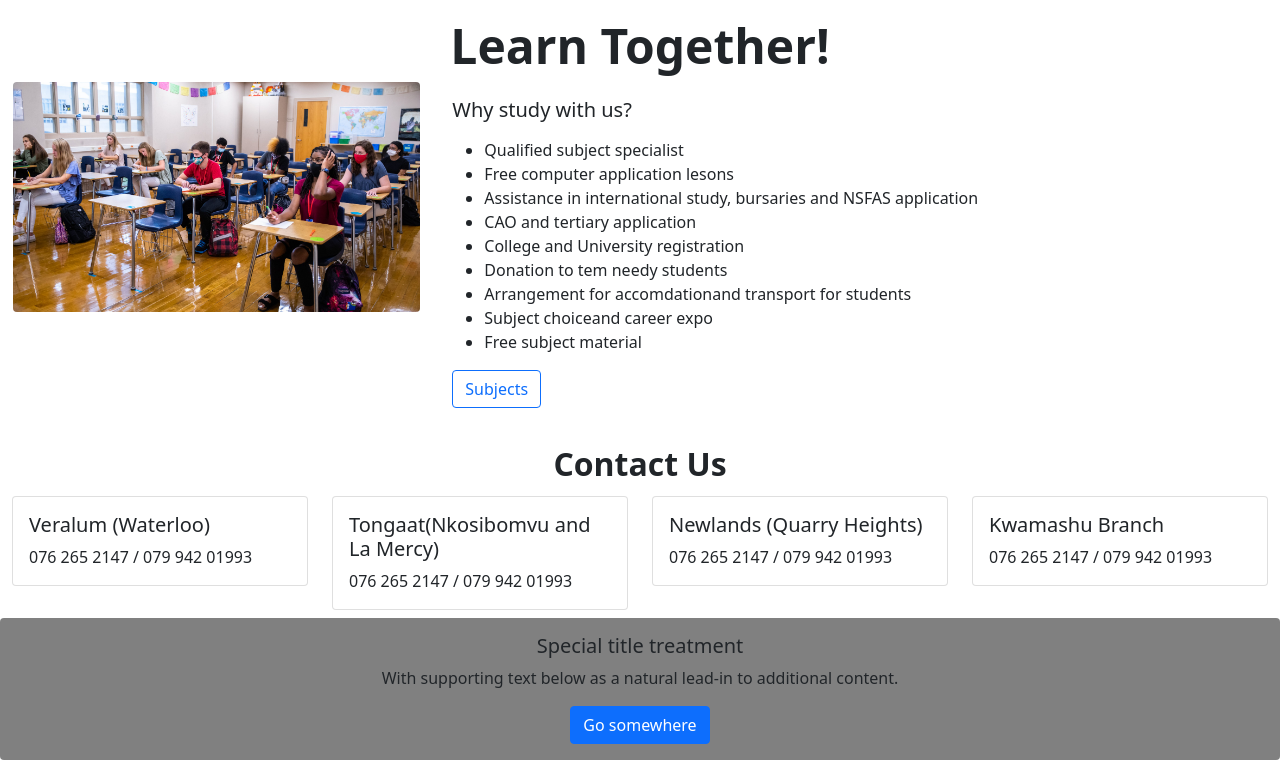
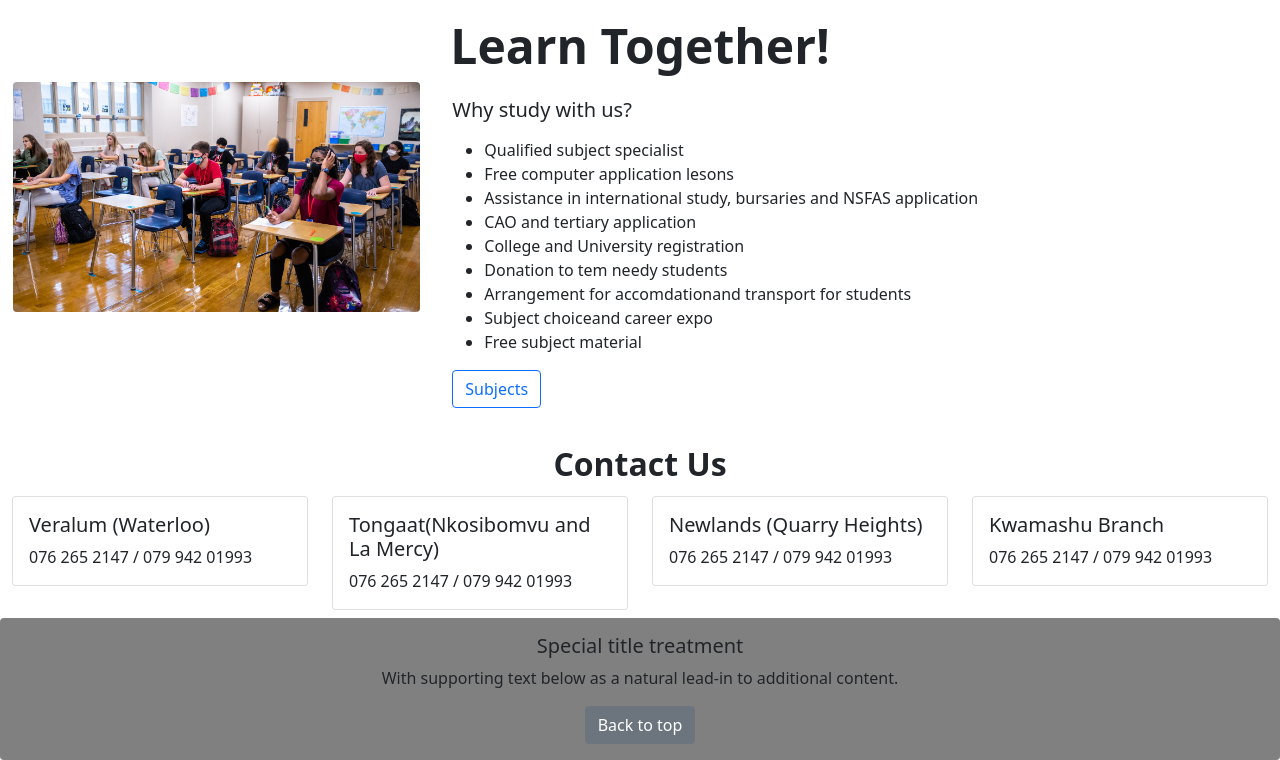
Before and after one commit to LegendaryNitro/MSOE, a plain HTML site: page index.html in a window 1280 px wide. Shown: the part 776-1536 px from the top of the page. Drawn offline with nearby package versions, Linux system fonts and the light colour scheme.

Commit message:
updated back to top button

```diff
--- a/index.html
+++ b/index.html
@@ -207,7 +207,7 @@
             <div class="card-body" >
               <h5 class="card-title">Special title treatment</h5>
               <p class="card-text">With supporting text below as a natural lead-in to additional content.</p>
-              <a href="#" class="btn btn-primary">Go somewhere</a>
+              <a href="#" class="btn btn-secondary">Back to top</a>
             </div>
 
           </div>
```
